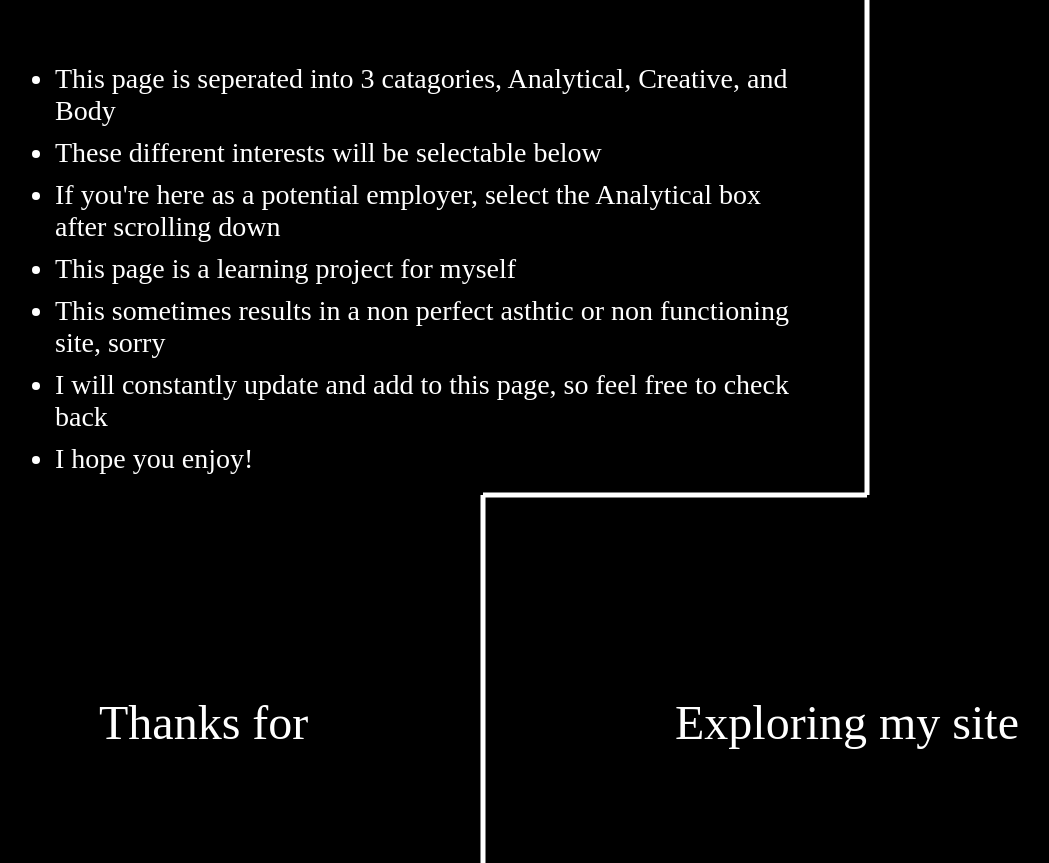
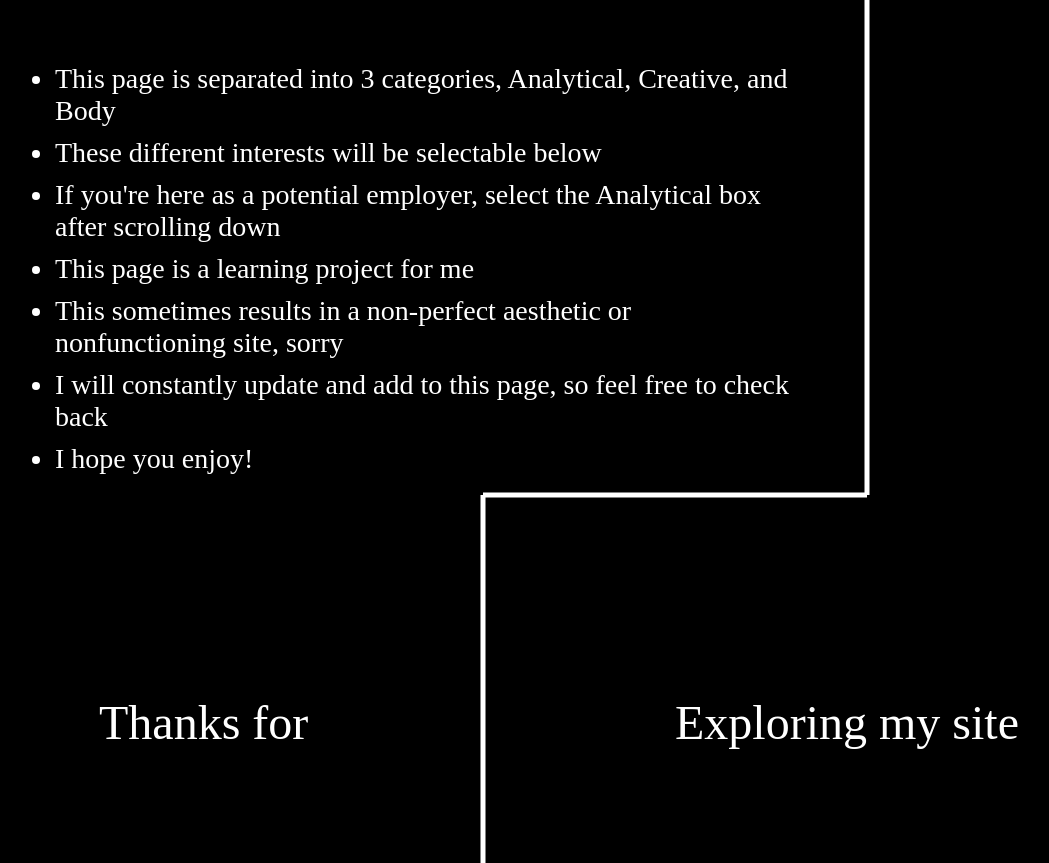
Before and after one commit to Noah-Gans/Noah_Gans.github.io, a plain HTML site: page index.html in a window 1280 px wide. Shown: the part 2505-3368 px from the top of the page, without its empty margins (157-1206 px from the left). Drawn offline with Linux system fonts and the light colour scheme.

Commit message:
spelling

```diff
--- a/index.html
+++ b/index.html
@@ -66,13 +66,13 @@
     </div>
     <div class="bullet-discription">
         <ul>
-          <li>This page is seperated into 3 catagories, Analytical, Creative, and Body</li>
-          <li>These different interests will be selectable below</li>
-          <li>If you're here as a potential employer, select the Analytical box after scrolling down</li>
-          <li>This page is a learning project for myself </li>
-          <li>This sometimes results in a non perfect asthtic or non functioning site, sorry </li>
-          <li>I will constantly update and add to this page, so feel free to check back </li>
-          <li>I hope you enjoy!</li>
+            <li>This page is separated into 3 categories, Analytical, Creative, and Body</li>
+            <li>These different interests will be selectable below</li>
+            <li>If you're here as a potential employer, select the Analytical box after scrolling down</li>
+            <li>This page is a learning project for me </li>
+            <li>This sometimes results in a non-perfect aesthetic or nonfunctioning site, sorry </li>
+            <li>I will constantly update and add to this page, so feel free to check back </li>
+            <li>I hope you enjoy!</li>
         </ul>
 
     </div>
```
Also changed, not shown: 1 other file.
